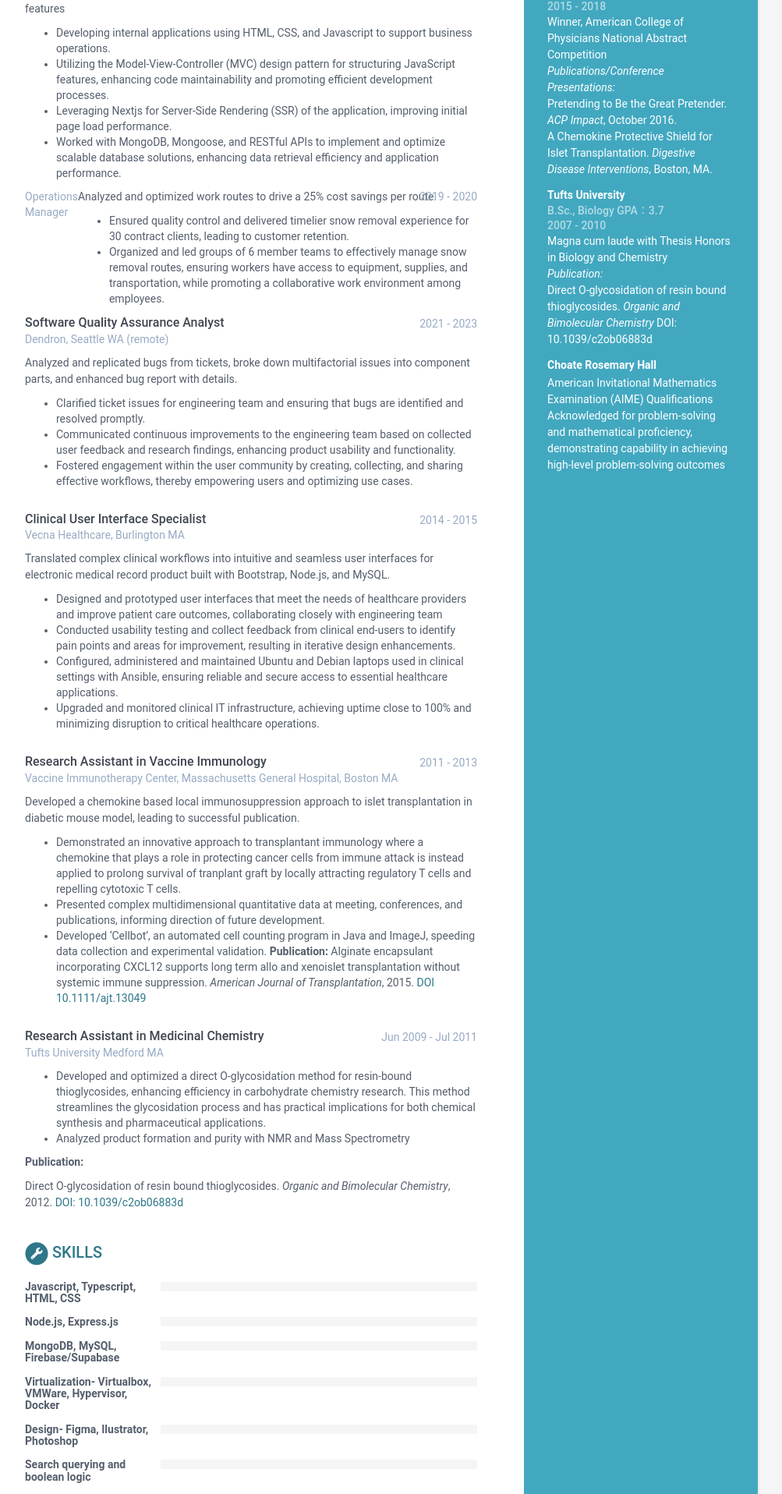
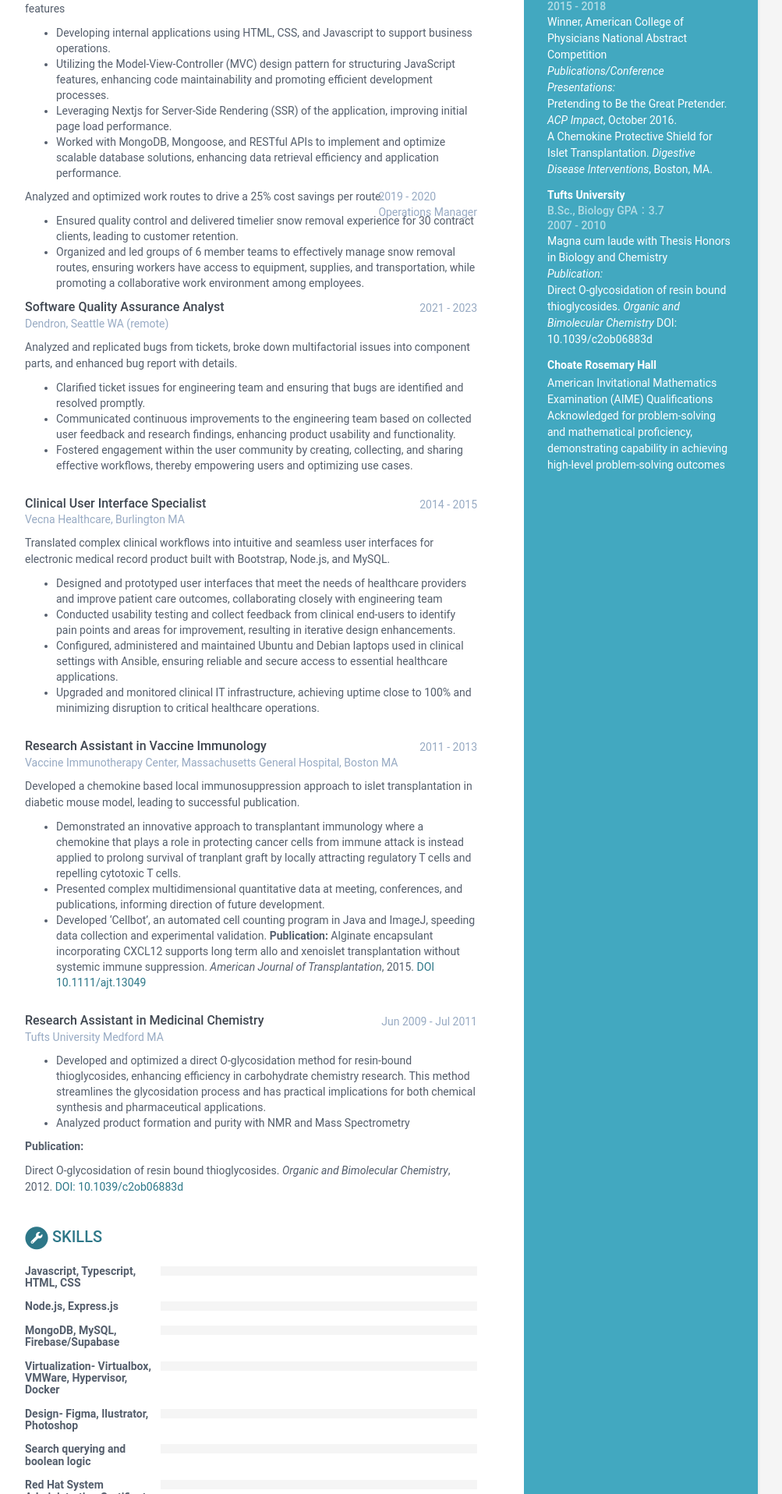
Before and after one commit to iterating/cv-pharm, a Jekyll site: the page built from index.html, in a window 1280 px wide. Shown: the part 657-2573 px from the top of the page at 78% size, without its empty margins (168-1171 px from the left). Built offline with Jekyll 4.4.1, drawn with Linux system fonts in a browser that asks for light colours.

Commit message:
date ormatting

```diff
--- a/_includes/experiences.html
+++ b/_includes/experiences.html
@@ -34,8 +34,8 @@
     <div class="item">
 
       <div class="upper-row">
+        <div class="time">{{ experience.time2 }}
         <div class="company">{{ experience.role2 }}</div>
-        <div class="time">{{ experience.time2 }}
       </div>
       <div class="details">
       {{ experience.details2 | markdownify }}
--- a/_sass/_base.scss
+++ b/_sass/_base.scss
@@ -208,6 +208,8 @@
   .university {
     margin-bottom: 10px;
     color: $text-grey;
+    flex: 75%;
+
   }
 
   .project-title {
```
